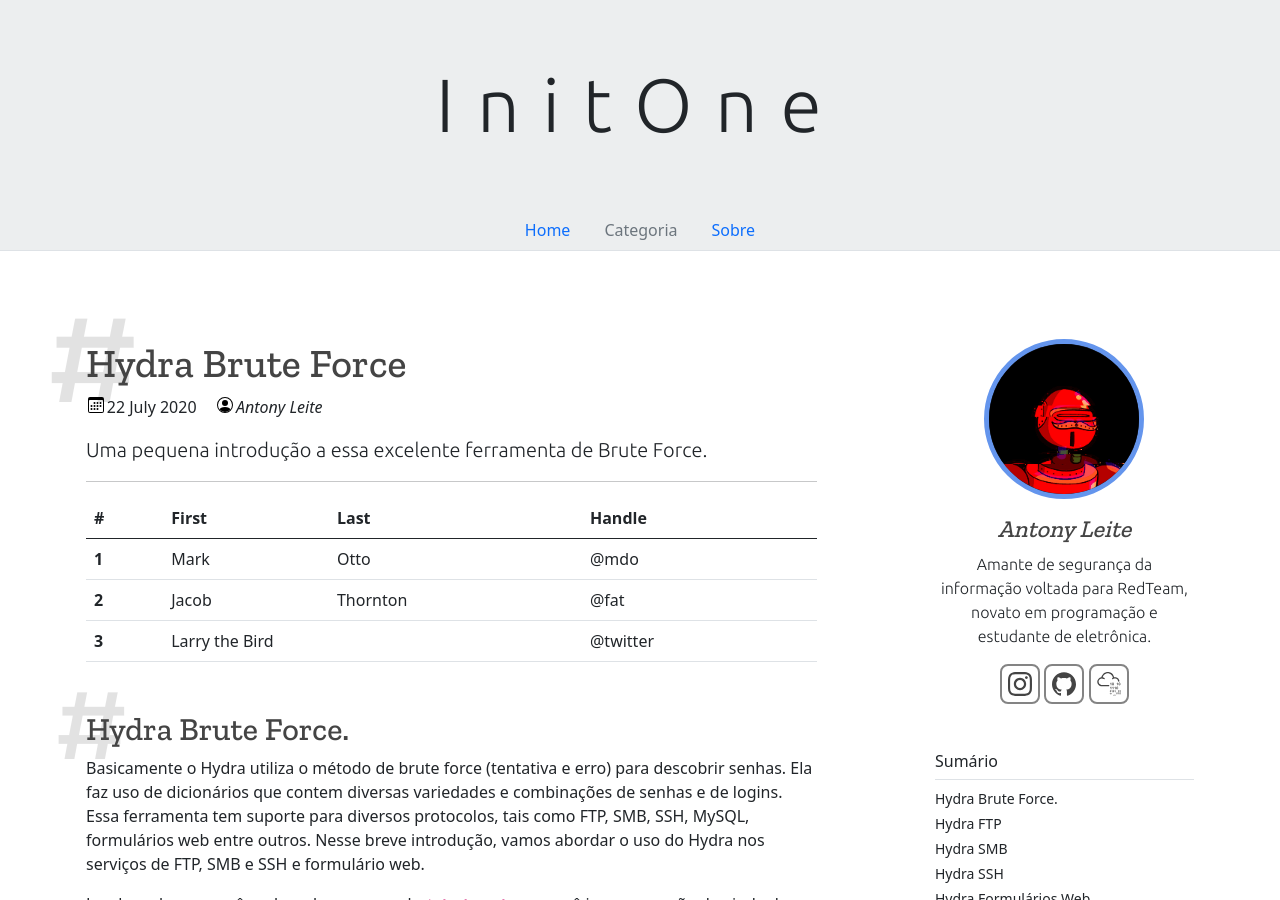
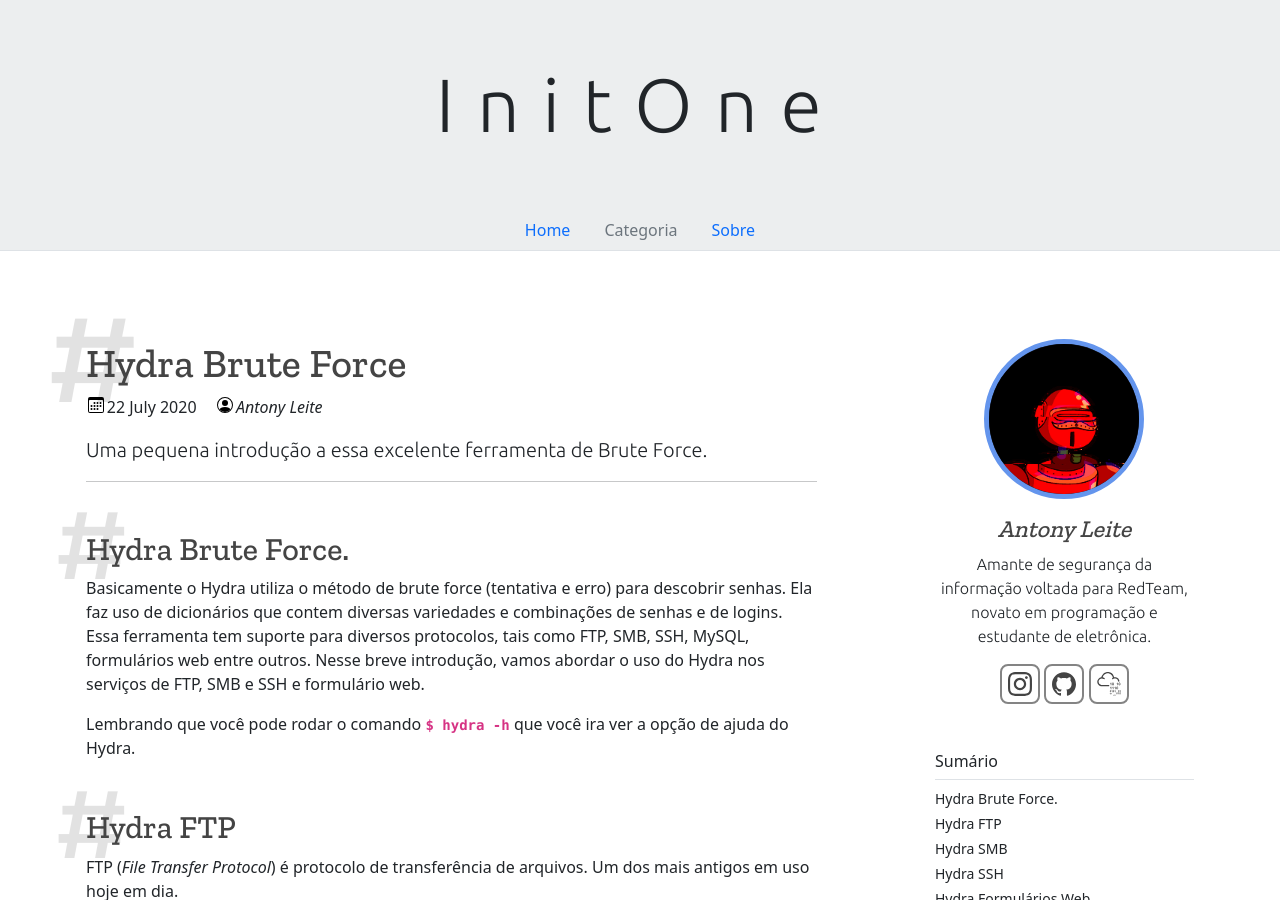
Before and after one commit to in1t0n3/initone.com.br, a Jekyll site: the page built from _posts/2020-07-22-hydra.md, in a window 1280 px wide and 900 px high. Built offline with Jekyll 4.4.1, drawn with Linux system fonts in a browser that asks for light colours.

Commit message:
Update 2020-07-22-hydra.md

```diff
--- a/_posts/2020-07-22-hydra.md
+++ b/_posts/2020-07-22-hydra.md
@@ -6,35 +6,6 @@ date: 2020-07-22 12:00:00 -0300
 lide: Uma pequena introdução a essa excelente ferramenta de Brute Force.
 ---
 
-<table class="table">
-  <thead>
-    <tr>
-      <th scope="col">#</th>
-      <th scope="col">First</th>
-      <th scope="col">Last</th>
-      <th scope="col">Handle</th>
-    </tr>
-  </thead>
-  <tbody>
-    <tr>
-      <th scope="row">1</th>
-      <td>Mark</td>
-      <td>Otto</td>
-      <td>@mdo</td>
-    </tr>
-    <tr>
-      <th scope="row">2</th>
-      <td>Jacob</td>
-      <td>Thornton</td>
-      <td>@fat</td>
-    </tr>
-    <tr>
-      <th scope="row">3</th>
-      <td colspan="2">Larry the Bird</td>
-      <td>@twitter</td>
-    </tr>
-  </tbody>
-</table>
 
 ## Hydra Brute Force.
 
```
